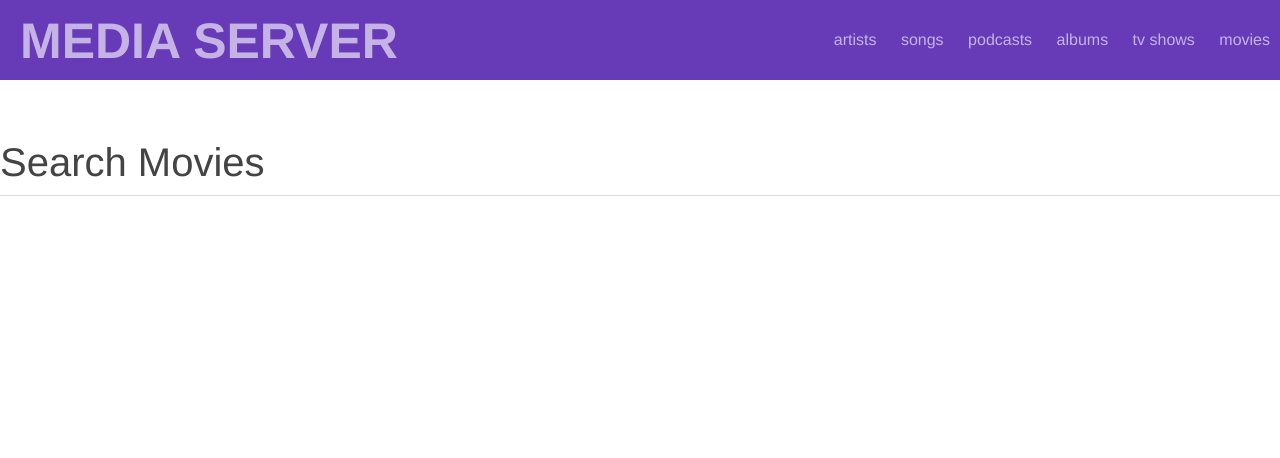
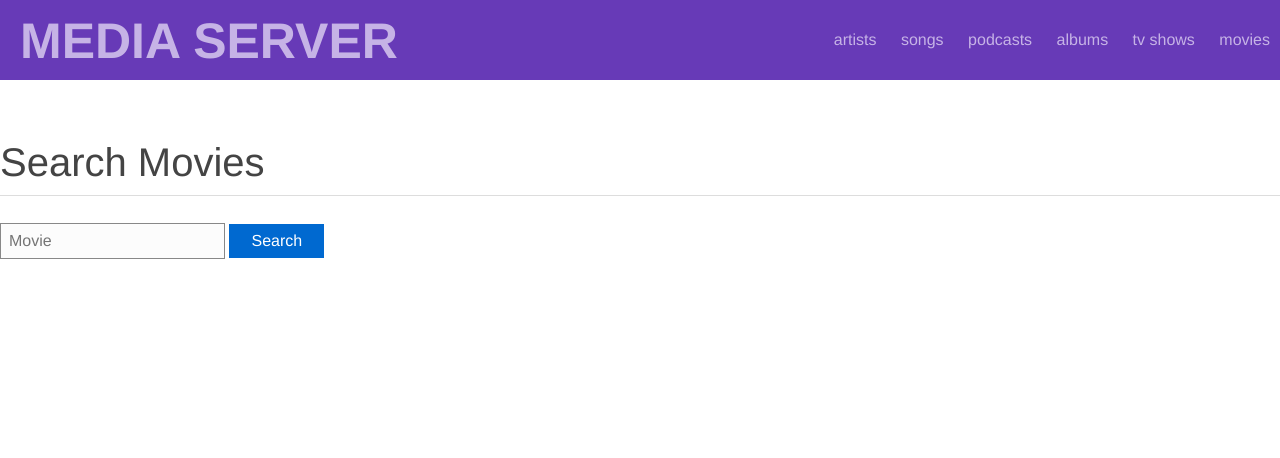
Before and after one commit to Jadezh17/MediaServer_database, a Python web app: template assignment_webapp/templates/searchitems/search_movies.html in a window 1280 px wide. Shown: the top 458 px of the page. Run offline with Jinja, Linux system fonts and the light colour scheme; the template is opened without the code that fills it, so the values that code supplies are empty.

Commit message:
added search for movie

```diff
--- a/assignment_webapp/database.py
+++ b/assignment_webapp/database.py
@@ -1178,6 +1178,9 @@ def find_matchingmovies(searchterm):
         # that match a given search term                                            #
         #############################################################################
         sql = """
+        SELECT *
+        FROM mediaserver.movie
+        WHERE lower(movie_title) ~ lower(%s)
         """
 
         r = dictfetchall(cur,sql,(searchterm,))
--- a/assignment_webapp/templates/searchitems/search_movies.html
+++ b/assignment_webapp/templates/searchitems/search_movies.html
@@ -2,11 +2,32 @@
     <div class="content">
         <h1 class="title">Search Movies</h1>
 
-        <!-- Query 10
-            Search for Movies
-            You need two sections
-            First is a form to take in input
-            Second is a table to display reults
-         -->
+        <form class="Search" method="POST" action="{{url_for('search_tvshows')}}">
+            <input type="text" name="searchterm" placeholder="Movie" autofocus required>
+            <button class="flat" type="submit">Search</button>
+        </form>
+            {% if movies | length > 0 %}
+                <!-- All TV Shows -->
+                <table class="styled">
+                    <thead>
+                        <tr>
+                            <td>Movie ID</td>
+                            <td>Movie Title</td>
+                            <td>Release Year</td>
+                        </tr>
+                    </thead>
+                    <tbody>
+                        {% for instance in movies %}
+                            <!-- Each row is a link to each individual tvshow page -->
+                            <tr class="clickable-tr" data-href="{{ url_for('single_movie', movie_id=instance.movie_id)}}">
+                                <td style="text-align: center">{{ instance.movie_id }}</td>
+                                <td>{{instance.movie_title}}</td>
+                                <td>{{instance.release_year}}</td>
+                            </tr>
+                        {% endfor %}
+                    </tbody>
+
+                </table>
+            {% endif %}
     </div>
 {% include 'bottom.html'%}
--- a/assignment_webapp/templates/top.html
+++ b/assignment_webapp/templates/top.html
@@ -51,7 +51,7 @@
                             <select id="searchtarget" name="searchtarget">
                                 <option value="{{ url_for('search_tvshows' ) }}" selected>TV Shows</option>
                                 <!-- TODO Query 10, uncomment the next line by removing the brace+hashtag to add this menu option -->
-                                {# <option value="{{ url_for('search_movies' ) }}">Movies</option> #}
+                                <option value="{{ url_for('search_movies' ) }}">Movies</option>
                                 {# <option value="{{ url_for('search_songs' ) }}">Songs</option> #}
                                 {# <option value="{{ url_for('search_artists' ) }}">Artists</option> #}
                                 {# <option value="{{ url_for('search_albums' ) }}">Albums</option> #}
```
Also changed, not shown: assignment_webapp/routes.py (+15 -17 lines).
